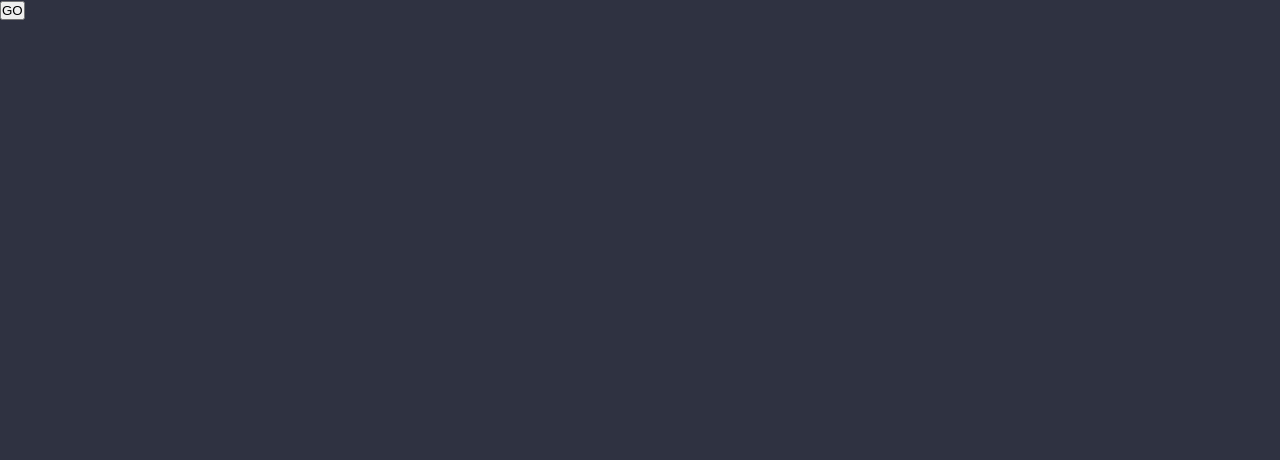
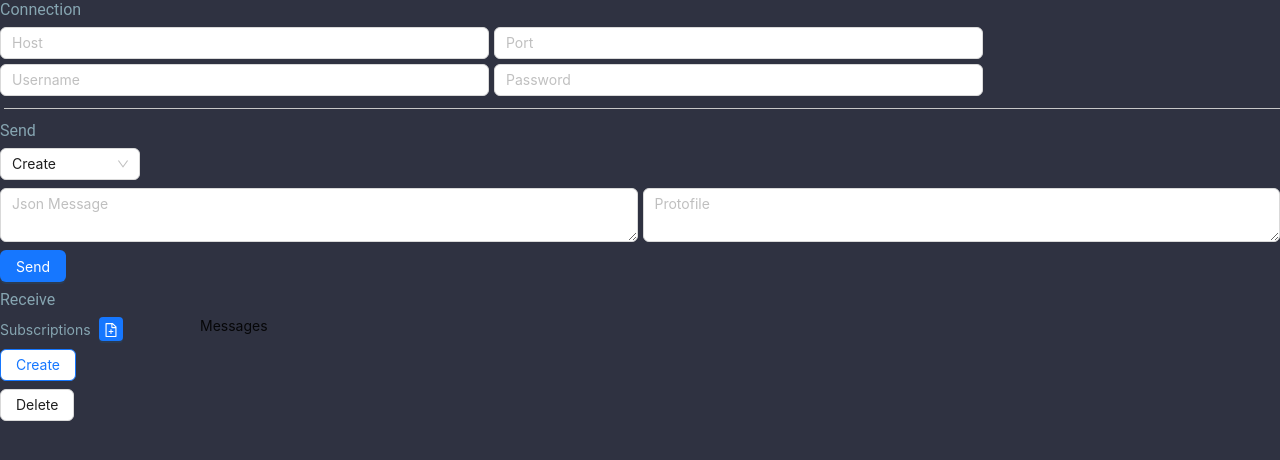
Before and after one commit to mariusmuntean/ProtoRabbit, a React (Vite) app in the folder ProtoRabbit-Electron/src/renderer/: page / in a window 1280 px wide. Shown: the top 460 px of the page. Built offline with nearby package versions, Linux system fonts and the light colour scheme.

Commit message:
Rough layout

```diff
--- a/ProtoRabbit-Electron/package.json
+++ b/ProtoRabbit-Electron/package.json
@@ -23,6 +23,7 @@
     "@electron-toolkit/preload": "^1.0.3",
     "@electron-toolkit/utils": "^1.0.2",
     "@types/amqplib": "^0.10.1",
+    "antd": "^5.2.3",
     "electron-updater": "^5.3.0",
     "libamqp": "^1.0.7"
   },
--- a/ProtoRabbit-Electron/src/renderer/index.html
+++ b/ProtoRabbit-Electron/src/renderer/index.html
@@ -2,7 +2,7 @@
 <html>
   <head>
     <meta charset="UTF-8" />
-    <title>Electron</title>
+    <title>ProtoRabbit</title>
     <!-- https://developer.mozilla.org/en-US/docs/Web/HTTP/CSP -->
     <meta
       http-equiv="Content-Security-Policy"
--- a/ProtoRabbit-Electron/src/renderer/src/App.tsx
+++ b/ProtoRabbit-Electron/src/renderer/src/App.tsx
@@ -1,16 +1,16 @@
+import { Divider, Space } from 'antd'
+import { MessageReceiving } from './components/MessageReceiving'
+import { MessageSending } from './components/MessageSending'
+import { ServerConnection } from './components/ServerConnection'
+
 function App(): JSX.Element {
   return (
-    <button
-      onClick={async () => {
-        const r = await window.MYAPI.do()
-        console.log(r)
-
-        await window.MYAPI.connect()
-        window.MYAPI.send('HEY')
-      }}
-    >
-      GO
-    </button>
+    <Space direction="vertical" style={{ display: 'flex' }}>
+      <ServerConnection />
+      <Divider type="horizontal" style={{ backgroundColor: 'lightgray', margin: '0.3em' }} />
+      <MessageSending />
+      <MessageReceiving />
+    </Space>
   )
 }
 
--- /dev/null
+++ b/ProtoRabbit-Electron/src/renderer/src/components/MessageReceiving.tsx
@@ -0,0 +1,34 @@
+import { FileAddOutlined } from '@ant-design/icons'
+import { Button, Layout, Radio, Space } from 'antd'
+import { useState } from 'react'
+
+const { Content, Sider } = Layout
+
+export const MessageReceiving = () => {
+  const [subscription, setSubscription] = useState<string>('Create')
+
+  return (
+    <Space direction="vertical" style={{ display: 'flex' }}>
+      <div style={{ alignSelf: 'self-start' }}>Receive</div>
+      <Layout style={{ background: 'none' }}>
+        <Sider style={{ background: 'none' }}>
+          <Space direction="vertical">
+            <Space>
+              <div>Subscriptions</div>
+              <Button type="primary" icon={<FileAddOutlined />} size="small"></Button>
+            </Space>
+            <Radio.Group value={subscription} onChange={(e) => setSubscription(e.target.value)}>
+              <Space direction="vertical">
+                <Radio.Button value="Create">Create</Radio.Button>
+                <Radio.Button value="Delete">Delete</Radio.Button>
+              </Space>
+            </Radio.Group>
+          </Space>
+        </Sider>
+        <Layout style={{ background: 'none' }}>
+          <Content>Messages</Content>
+        </Layout>
+      </Layout>
+    </Space>
+  )
+}
--- /dev/null
+++ b/ProtoRabbit-Electron/src/renderer/src/components/MessageSending.tsx
@@ -0,0 +1,26 @@
+import { Button, Col, Input, Row, Select, Space } from 'antd'
+
+export const MessageSending = () => {
+  return (
+    <Space direction="vertical" style={{ display: 'flex' }}>
+      <div style={{ alignSelf: 'self-start' }}>Send</div>
+      <Select
+        options={[
+          { value: 'Create', label: 'Create' },
+          { value: 'Delete', label: 'Delete' }
+        ]}
+        defaultValue={'Create'}
+        style={{ width: '10em' }}
+      ></Select>
+      <Row gutter={5}>
+        <Col span={12}>
+          <Input.TextArea placeholder="Json Message"></Input.TextArea>
+        </Col>
+        <Col span={12}>
+          <Input.TextArea placeholder="Protofile"></Input.TextArea>
+        </Col>
+      </Row>
+      <Button type="primary">Send</Button>
+    </Space>
+  )
+}
--- /dev/null
+++ b/ProtoRabbit-Electron/src/renderer/src/components/ServerConnection.tsx
@@ -0,0 +1,26 @@
+import { Col, Input, Row, Space } from 'antd'
+
+export const ServerConnection = () => {
+  return (
+    <div>
+      <Space direction="vertical">
+        <div>Connection</div>
+        <Row gutter={[5, 5]} justify={'center'}>
+          <Col span={12}>
+            <Input placeholder="Host" />
+          </Col>
+          <Col span={12}>
+            <Input placeholder="Port" />
+          </Col>
+
+          <Col span={12}>
+            <Input placeholder="Username" />
+          </Col>
+          <Col span={12}>
+            <Input placeholder="Password" />
+          </Col>
+        </Row>
+      </Space>
+    </div>
+  )
+}
```
Also changed, not shown: ProtoRabbit-Electron/src/renderer/src/components/Versions.tsx (deleted, +0 -16 lines), 1 other file (tests, documents, lock files or other folders).
